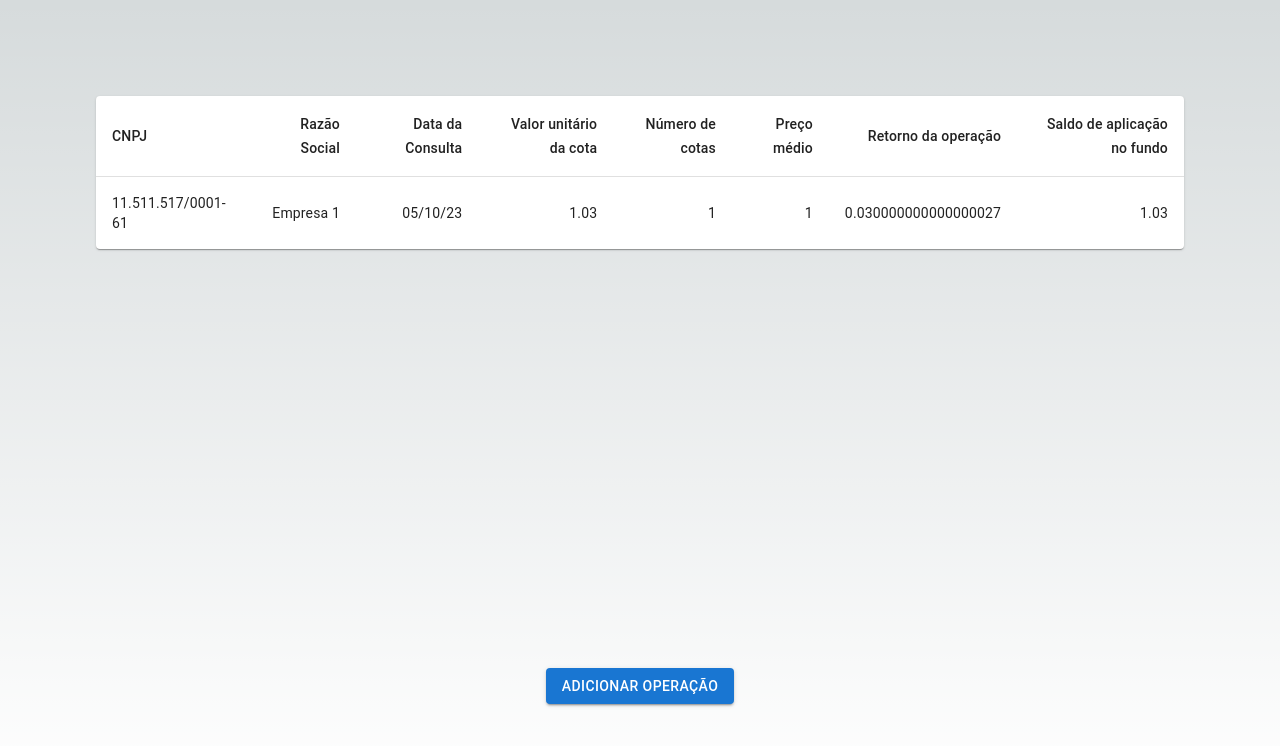
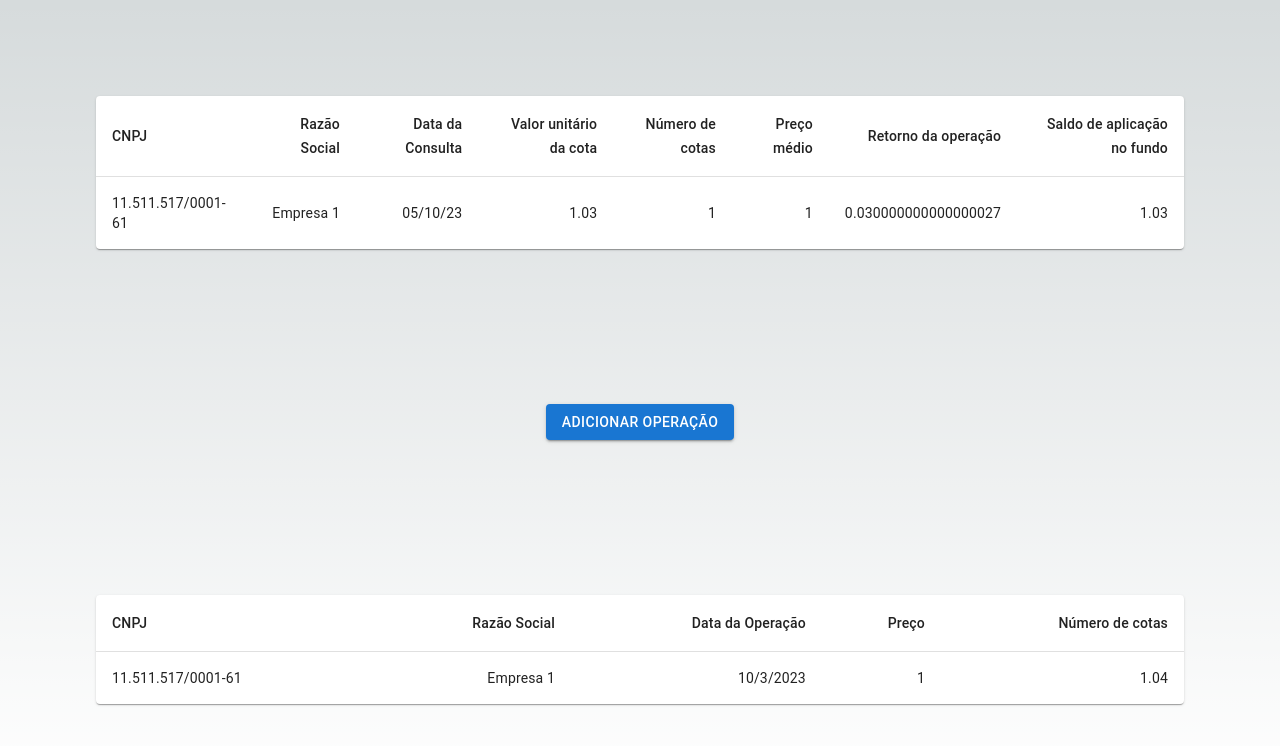
Before and after one commit to DiasJulia/Cadastro-de-Aloca-es, a Next.js app in the folder client/: page / in a window 1280 px wide. Shown: the top 746 px of the page. Built offline with nearby package versions, Linux system fonts and the light colour scheme; no server answers.

Commit message:
feat: created table to show individual operations

```diff
--- a/client/src/app/page.tsx
+++ b/client/src/app/page.tsx
@@ -1,11 +1,12 @@
 import styles from "./page.module.css";
-import { RegisterCota, Table } from "@/components";
+import { OperationTable, RegisterCota, Table } from "@/components";
 
 export default function Home() {
   return (
     <main className={styles.main}>
       <Table />
       <RegisterCota />
+      <OperationTable />
     </main>
   );
 }
--- /dev/null
+++ b/client/src/components/OperationTable/OperationTable.tsx
@@ -0,0 +1,94 @@
+"use client";
+import React, { useEffect, useState } from "react";
+import Table from "@mui/material/Table";
+import TableBody from "@mui/material/TableBody";
+import TableCell from "@mui/material/TableCell";
+import TableContainer from "@mui/material/TableContainer";
+import TableHead from "@mui/material/TableHead";
+import TableRow from "@mui/material/TableRow";
+import Paper from "@mui/material/Paper";
+
+import axios from "axios";
+
+interface Data {
+  CNPJ: string;
+  razao_social: string;
+  data: string;
+  tipo: string;
+  valor: number;
+  quantidade: number;
+}
+
+function createData(
+  CNPJ: string,
+  razao_social: string,
+  data: string,
+  tipo: string,
+  valor: number,
+  quantidade: number
+) {
+  return {
+    CNPJ,
+    razao_social,
+    data,
+    tipo,
+    valor,
+    quantidade,
+  };
+}
+
+function OperationTable() {
+  const [data, setData] = useState<Data[]>([
+    createData(
+      "11.511.517/0001-61",
+      "Empresa 1",
+      "2023-10-03T00:00:00.000Z",
+      "COMPRA",
+      1,
+      1.04
+    ),
+  ]);
+
+  useEffect(() => {
+    axios.get("http://localhost:3001/api/operacao").then((response) => {
+      console.log(response.data);
+      setData(response.data);
+    });
+  }, []);
+
+  return (
+    <TableContainer component={Paper}>
+      <Table sx={{ minWidth: 650 }} aria-label="simple table">
+        <TableHead>
+          <TableRow>
+            <TableCell>CNPJ</TableCell>
+            <TableCell align="right">Razão Social</TableCell>
+            <TableCell align="right">Data da Operação</TableCell>
+            <TableCell align="right">Preço</TableCell>
+            <TableCell align="right">Número de cotas</TableCell>
+          </TableRow>
+        </TableHead>
+        <TableBody>
+          {data.map((row) => (
+            <TableRow
+              key={row.CNPJ}
+              sx={{ "&:last-child td, &:last-child th": { border: 0 } }}
+            >
+              <TableCell component="th" scope="row">
+                {row.CNPJ}
+              </TableCell>
+              <TableCell align="right">{row.razao_social}</TableCell>
+              <TableCell align="right">
+                {new Date(row.data).toLocaleDateString()}
+              </TableCell>
+              <TableCell align="right">{row.valor}</TableCell>
+              <TableCell align="right">{row.quantidade}</TableCell>
+            </TableRow>
+          ))}
+        </TableBody>
+      </Table>
+    </TableContainer>
+  );
+}
+
+export default OperationTable;
--- a/client/src/components/index.tsx
+++ b/client/src/components/index.tsx
@@ -1,4 +1,5 @@
 import Table from "./Table/Table";
 import RegisterCota from "./RegisterCota/RegisterCota";
+import OperationTable from "./OperationTable/OperationTable";
 
-export { Table, RegisterCota };
+export { Table, RegisterCota, OperationTable };
```
